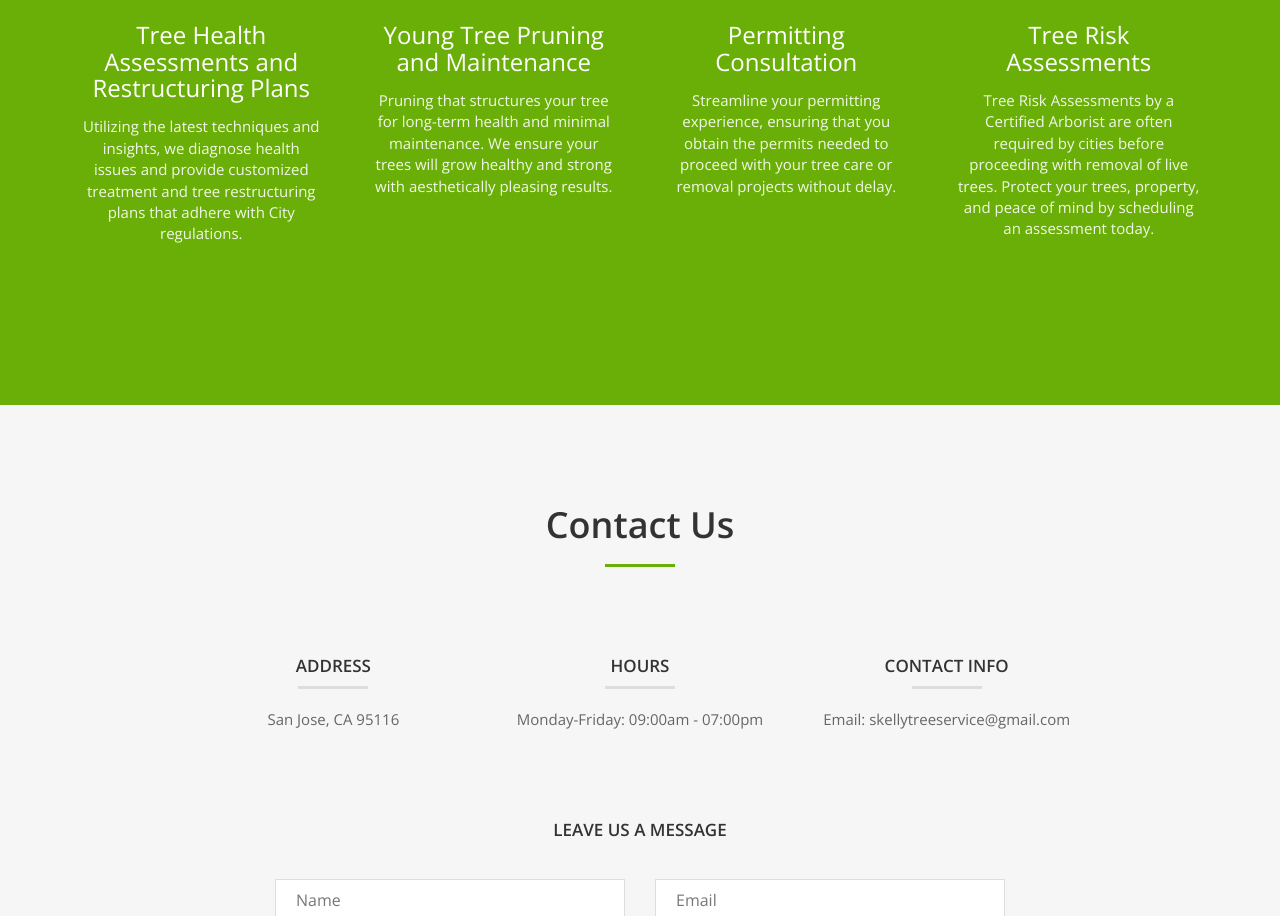
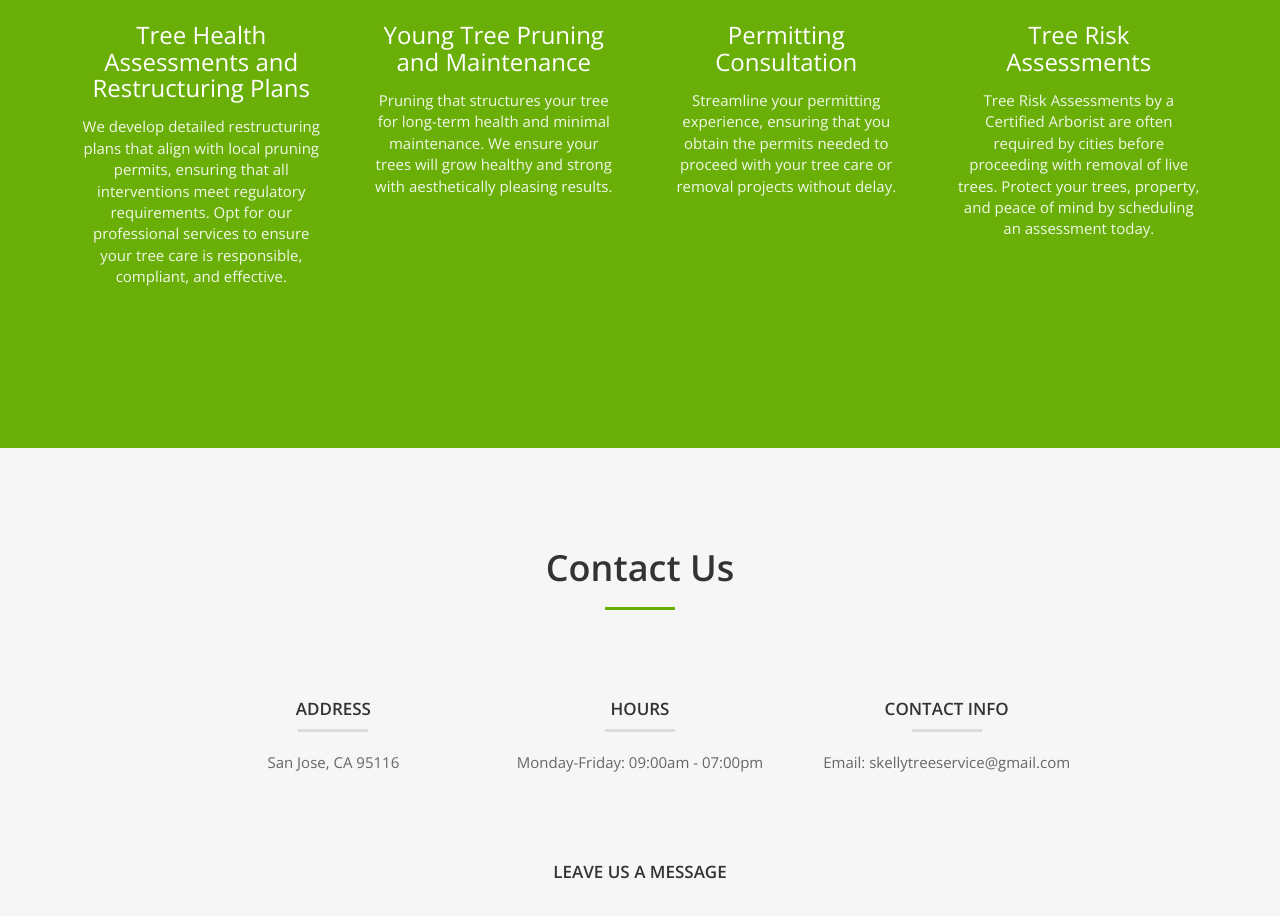
Before and after one commit to skellyska/skellyska.github.io, a plain HTML site: page index.html in a window 1280 px wide. Shown: the part 2257-3173 px from the top of the page. Drawn offline with nearby package versions, Linux system fonts and the light colour scheme.

Commit message:
updating text

```diff
--- a/index.html
+++ b/index.html
@@ -121,7 +121,7 @@
         <div class="service-media"> <img src="img/services/structure.jpg" alt=" "> </div>
         <div class="service-desc">
           <h3>Tree Health Assessments and Restructuring Plans</h3>
-          <p>Utilizing the latest techniques and insights, we diagnose health issues and provide customized treatment and tree restructuring plans that adhere with City regulations.</p>
+          <p>We develop detailed restructuring plans that align with local pruning permits, ensuring that all interventions meet regulatory requirements. Opt for our professional services to ensure your tree care is responsible, compliant, and effective.</p>
         </div>
       </div>
       <div class="col-md-3 text-center">
```
